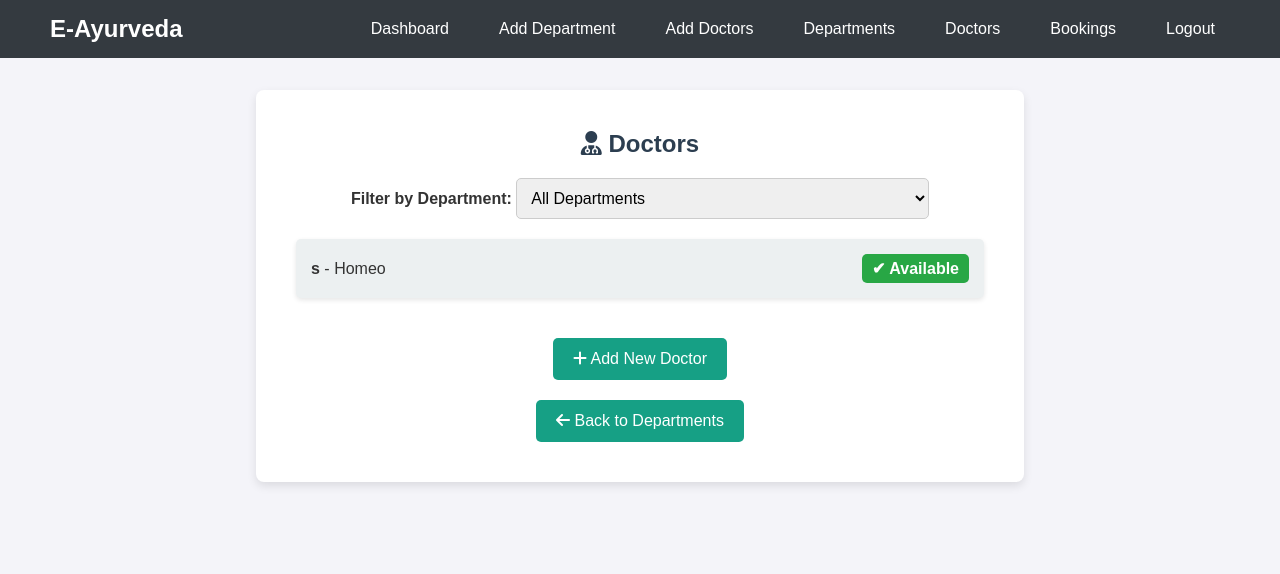
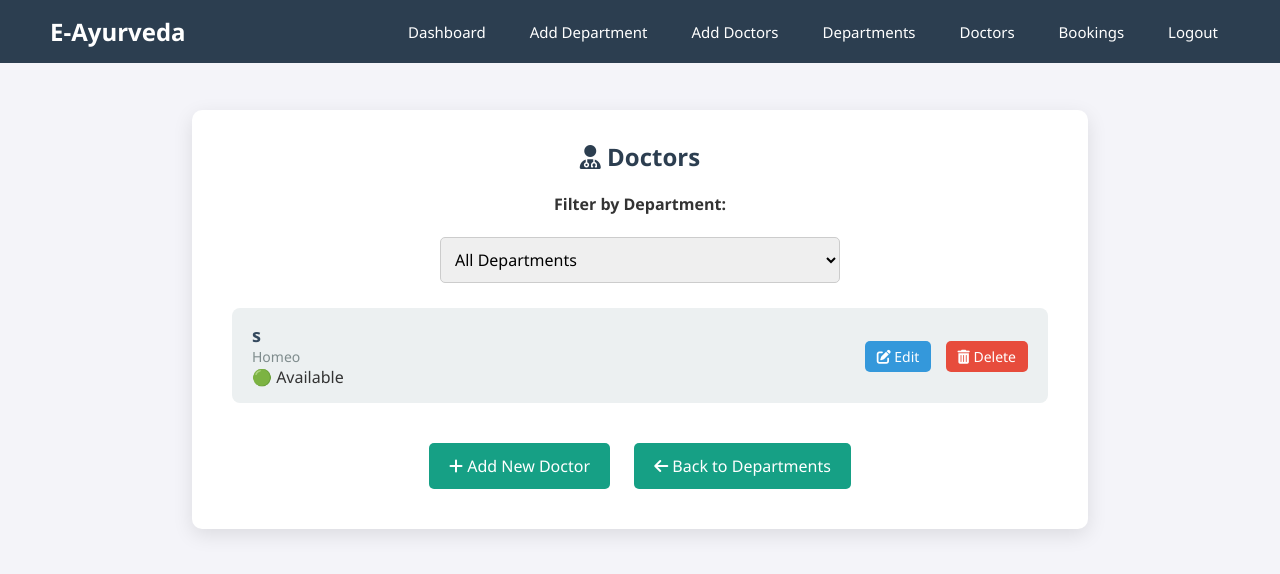
Before and after one commit to Aiswarya2316/E-Ayurvedic, a Django app: page /doctors/ in a window 1280 px wide. Shown: the top 574 px of the page. Run offline with Django 5.2, Linux system fonts and the light colour scheme; data comes from the database, SQL or seed files in the repository; both versions use the stored data as it was after the commit.

Commit message:
edit and update updations completed

```diff
--- a/project/app/urls.py
+++ b/project/app/urls.py
@@ -12,6 +12,8 @@ urlpatterns = [
     path("logout/", views.user_logout, name="logout"),
     path('add-department/', views.add_department, name='add_department'),
     path('add-doctor/', views.add_doctor, name='add_doctor'),
+    path('edit/<int:doctor_id>/', views.edit_doctor, name='edit_doctor'),
+    path('delete/<int:doctor_id>/', views.delete_doctor, name='delete_doctor'),
     path('departments/', views.department_list, name='department_list'),
     path('doctors/', views.doctor_list, name='doctor_list'),
     path('doctorss/', views.doctors_by_department, name='doctors_by_department'),
--- a/project/app/views.py
+++ b/project/app/views.py
@@ -161,6 +161,28 @@ def add_doctor(request):
 
 
 
+
+def edit_doctor(request, doctor_id):
+    doctor = get_object_or_404(Doctor, id=doctor_id)
+    if request.method == "POST":
+        form = DoctorForm(request.POST, instance=doctor)
+        if form.is_valid():
+            form.save()
+            return redirect('doctor_list')
+    else:
+        form = DoctorForm(instance=doctor)
+    return render(request, 'staf/edit_doctor.html', {'form': form})
+
+
+
+
+
+def delete_doctor(request, doctor_id):
+    doctor = get_object_or_404(Doctor, id=doctor_id)
+    if request.method == "POST":
+        doctor.delete()
+        return redirect('doctor_list')
+    return render(request, 'staf/delete_doctor.html', {'doctor': doctor})
 
 
 
--- a/project/templates/admin/adminhome.html
+++ b/project/templates/admin/adminhome.html
@@ -158,7 +158,7 @@
             <div class="card">
                 <i class="fas fa-user-tie"></i>
                 <h4>Total Staff</h4>
-                <p>{{ total_staff }}</p>
+                <p>{{ total_stafs }}</p>
             </div>
             <div class="card">
                 <i class="fas fa-user-md"></i>
--- a/project/templates/staf/doctor_list.html
+++ b/project/templates/staf/doctor_list.html
@@ -6,27 +6,23 @@
     <title>Doctors | E-Ayurveda</title>
     <link rel="stylesheet" href="https://cdnjs.cloudflare.com/ajax/libs/font-awesome/6.4.2/css/all.min.css">
     <style>
-        /* Global Styles */
         * {
             margin: 0;
             padding: 0;
             box-sizing: border-box;
-            font-family: 'Arial', sans-serif;
+            font-family: 'Segoe UI', Tahoma, Geneva, Verdana, sans-serif;
         }
 
         body {
             background-color: #f4f4f9;
             color: #333;
-            display: flex;
-            flex-direction: column;
-            align-items: center;
             width: 100%;
         }
 
-        /* Full-width Navigation Bar */
+        /* Navigation Bar */
         .navbar {
             width: 100%;
-            background-color: #343a40;
+            background-color: #2c3e50;
             display: flex;
             justify-content: space-between;
             align-items: center;
@@ -49,144 +45,162 @@
             gap: 20px;
         }
 
-        .navbar ul li {
-            display: inline;
-        }
-
         .navbar ul li a {
+            color: white;
             text-decoration: none;
-            color: white;
-            font-size: 16px;
-            padding: 10px 15px;
-            transition: 0.3s;
+            font-size: 15px;
+            padding: 8px 12px;
+            transition: background 0.3s ease;
         }
 
         .navbar ul li a:hover {
             background-color: #16a085;
-            border-radius: 5px;
+            border-radius: 4px;
         }
 
-        /* Main Content Container */
+        /* Main Container */
         .container {
-            margin-top: 90px;
+            margin-top: 110px;
             background: white;
-            padding: 40px;
-            border-radius: 8px;
-            box-shadow: 0 4px 10px rgba(0, 0, 0, 0.1);
-            width: 60%;
+            padding: 30px 40px;
+            border-radius: 10px;
+            box-shadow: 0 6px 20px rgba(0, 0, 0, 0.1);
+            width: 70%;
+            margin-left: auto;
+            margin-right: auto;
+        }
+
+        h2 {
+            color: #2c3e50;
+            margin-bottom: 20px;
             text-align: center;
         }
 
-        h2 {
-            margin-bottom: 20px;
-            color: #2c3e50;
-        }
-
-        /* Filter Section */
+        /* Filter */
         .filter-section {
-            margin-bottom: 20px;
+            margin-bottom: 25px;
+            text-align: center;
         }
 
         .filter-section select {
             padding: 10px;
             font-size: 16px;
+            width: 60%;
+            max-width: 400px;
+            border-radius: 5px;
             border: 1px solid #ccc;
-            border-radius: 5px;
-            width: 60%;
-            outline: none;
         }
 
         /* Doctor List */
         .doctor-list {
             list-style: none;
             padding: 0;
-            margin: 20px 0;
         }
 
-        .doctor-list li {
-            background: #ecf0f1;
-            margin: 12px 0;
-            padding: 15px;
-            border-radius: 5px;
-            box-shadow: 0 2px 5px rgba(0, 0, 0, 0.1);
+        .doctor-item {
+            background-color: #ecf0f1;
+            margin-bottom: 15px;
+            padding: 15px 20px;
+            border-radius: 8px;
             display: flex;
             justify-content: space-between;
             align-items: center;
             transition: 0.3s;
         }
 
-        .doctor-list li:hover {
-            transform: scale(1.03);
-            background: #d5dbdb;
+        .doctor-item:hover {
+            background-color: #d0dce0;
+            transform: translateY(-2px);
         }
 
-        .doctor-status {
-            font-weight: bold;
-            padding: 5px 10px;
-            border-radius: 5px;
+        .doctor-details {
+            text-align: left;
         }
 
-        .available {
-            color: white;
-            background: #28a745;
+        .doctor-name {
+            font-size: 18px;
+            font-weight: 600;
+            color: #34495e;
         }
 
-        .not-available {
-            color: white;
-            background: #e74c3c;
+        .doctor-department {
+            font-size: 14px;
+            color: #7f8c8d;
         }
 
-        /* Buttons */
+        .doctor-actions a {
+            margin-left: 10px;
+            text-decoration: none;
+            padding: 6px 12px;
+            font-size: 14px;
+            border-radius: 5px;
+            color: white;
+            transition: background 0.3s ease;
+        }
+
+        .edit-btn {
+            background-color: #3498db;
+        }
+
+        .edit-btn:hover {
+            background-color: #2980b9;
+        }
+
+        .delete-btn {
+            background-color: #e74c3c;
+        }
+
+        .delete-btn:hover {
+            background-color: #c0392b;
+        }
+
+        /* Action Buttons */
+        .action-buttons {
+            text-align: center;
+            margin-top: 30px;
+        }
+
         .btn {
             display: inline-block;
-            margin-top: 20px;
             padding: 12px 20px;
+            margin: 10px;
             font-size: 16px;
-            background: #16a085;
+            background-color: #16a085;
             color: white;
-            border: none;
+            border-radius: 5px;
             text-decoration: none;
-            border-radius: 5px;
-            transition: 0.3s;
+            transition: 0.3s ease;
         }
 
         .btn:hover {
-            background: #1abc9c;
+            background-color: #1abc9c;
         }
 
-        /* Responsive Design */
-        @media (max-width: 1024px) {
-            .container {
-                width: 80%;
-            }
-
-            .navbar {
-                padding: 15px 20px;
-            }
-        }
-
+        /* Responsive */
         @media (max-width: 768px) {
             .container {
                 width: 90%;
+                padding: 20px;
             }
 
-            .navbar {
+            .doctor-item {
                 flex-direction: column;
-                text-align: center;
-                padding: 15px;
+                align-items: flex-start;
             }
 
-            .navbar ul {
-                flex-direction: column;
-                gap: 10px;
+            .doctor-actions {
                 margin-top: 10px;
+            }
+
+            .filter-section select {
+                width: 90%;
             }
         }
     </style>
 </head>
 <body>
 
-    <!-- Full-width Navigation Bar -->
+<!-- Navbar -->
 <nav class="navbar">
     <div class="logo">E-Ayurveda</div>
     <ul>
@@ -204,10 +218,10 @@
 <div class="container">
     <h2><i class="fas fa-user-md"></i> Doctors</h2>
 
-        <!-- Filter Doctors by Department -->
+    <!-- Filter Doctors -->
     <div class="filter-section">
         <form method="get">
-                <label for="department"><strong>Filter by Department:</strong></label>
+            <label for="department"><strong>Filter by Department:</strong></label><br><br>
             <select name="department_id" id="department" onchange="this.form.submit()">
                 <option value="">All Departments</option>
                 {% for department in departments %}
@@ -222,25 +236,34 @@
     <!-- Doctor List -->
     <ul class="doctor-list">
         {% for doctor in doctors %}
-                <li>
-                    <span><strong>{{ doctor.name }}</strong> - {{ doctor.department.name }}</span>
-                    <span class="doctor-status {% if doctor.available %}available{% else %}not-available{% endif %}">
-                        {% if doctor.available %}✔ Available {% else %}❌ Not Available {% endif %}
-                    </span>
+        <li class="doctor-item">
+            <div class="doctor-details">
+                <div class="doctor-name">{{ doctor.name }}</div>
+                <div class="doctor-department">{{ doctor.department }}</div>
+                <div class="doctor-availability">
+                    {% if doctor.available %}
+                        <span class="available">🟢 Available</span>
+                    {% else %}
+                        <span class="unavailable">🔴 Not Available</span>
+                    {% endif %}
+                </div>
+
+            </div>
+            <div class="doctor-actions">
+                <a href="{% url 'edit_doctor' doctor.id %}" class="edit-btn"><i class="fas fa-edit"></i> Edit</a>
+                <a href="{% url 'delete_doctor' doctor.id %}" class="delete-btn"><i class="fas fa-trash-alt"></i> Delete</a>
+            </div>
         </li>
         {% empty %}
-                <li>No doctors found.</li>
+            <p style="text-align:center; color:#999;">No doctors available in this department.</p>
         {% endfor %}
     </ul>
 
-        <!-- Buttons -->
-        <a href="{% url 'add_doctor' %}" class="btn">
-            <i class="fas fa-plus"></i> Add New Doctor
-        </a>
-        <br>
-        <a href="{% url 'department_list' %}" class="btn">
-            <i class="fas fa-arrow-left"></i> Back to Departments
-        </a>
+    <!-- Action Buttons -->
+    <div class="action-buttons">
+        <a href="{% url 'add_doctor' %}" class="btn"><i class="fas fa-plus"></i> Add New Doctor</a>
+        <a href="{% url 'department_list' %}" class="btn"><i class="fas fa-arrow-left"></i> Back to Departments</a>
+    </div>
 </div>
 
 </body>
```
Also changed, not shown: project/templates/staf/delete_doctor.html (added, +170 -0 lines), project/templates/staf/edit_doctor.html (added, +160 -0 lines), project/db.sqlite3. Lines whose indentation alone changed are shown as unchanged.
